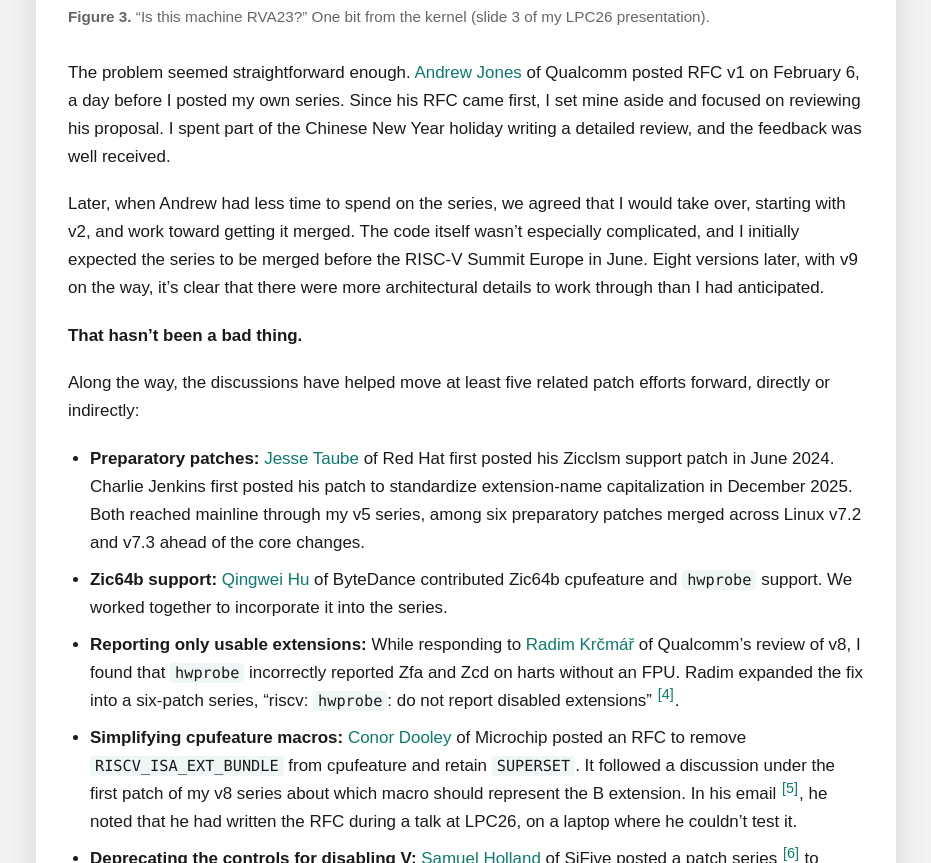
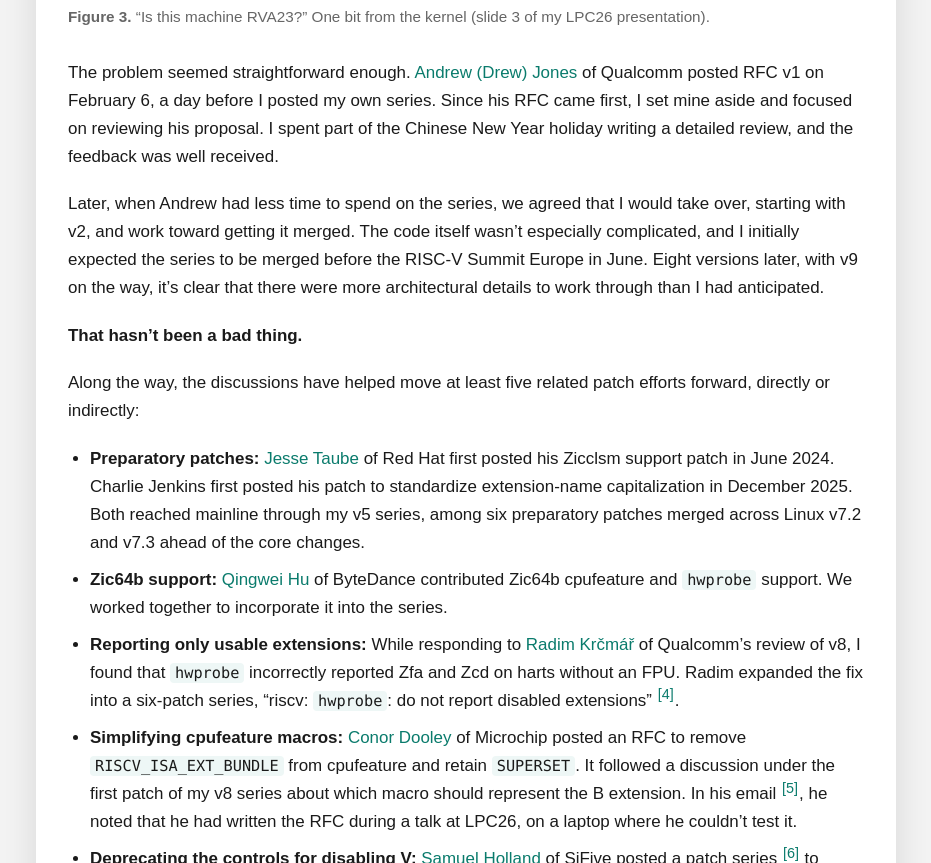
Before and after one commit to docularxu/docularxu.github.io, a plain HTML site: page blog/back-from-lpc26/index.html in a window 1280 px wide. Shown: the part 3295-4158 px from the top of the page, without its empty margins (174-1105 px from the left). Drawn offline with Linux system fonts and the light colour scheme.

Commit message:
blog: name Andrew Jones as "Andrew (Drew) Jones" in the LPC26 post
Co-Authored-By: Claude Fable 5.1 <noreply@anthropic.com>
Claude-Session: https://claude.ai/code/session_01L1PXZcp4vacJDuuGijpGvv

```diff
--- a/blog/back-from-lpc26/index.html
+++ b/blog/back-from-lpc26/index.html
@@ -373,7 +373,7 @@
 					LPC26 presentation).</figcaption>
 			</figure>
 
-			<p>The problem seemed straightforward enough. <a href="https://www.linkedin.com/in/jones-drew" target="_blank" rel="noopener noreferrer">Andrew Jones</a> of Qualcomm posted RFC v1 on February 6, a day
+			<p>The problem seemed straightforward enough. <a href="https://www.linkedin.com/in/jones-drew" target="_blank" rel="noopener noreferrer">Andrew (Drew) Jones</a> of Qualcomm posted RFC v1 on February 6, a day
 				before I posted my own series. Since his RFC came first, I set mine aside and focused on reviewing his
 				proposal. I spent part of the Chinese New Year holiday writing a detailed review, and the feedback was
 				well received.</p>
```
